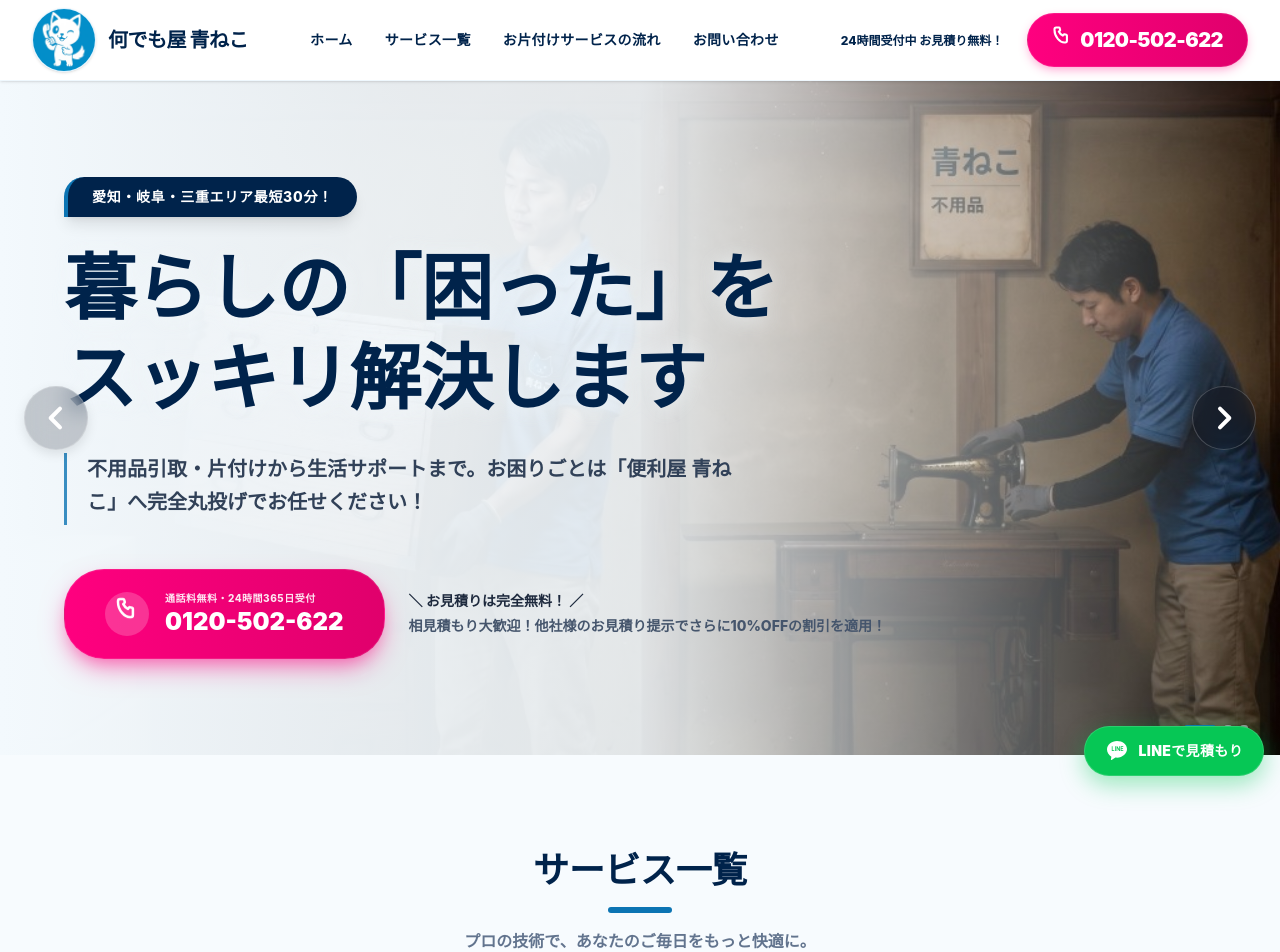
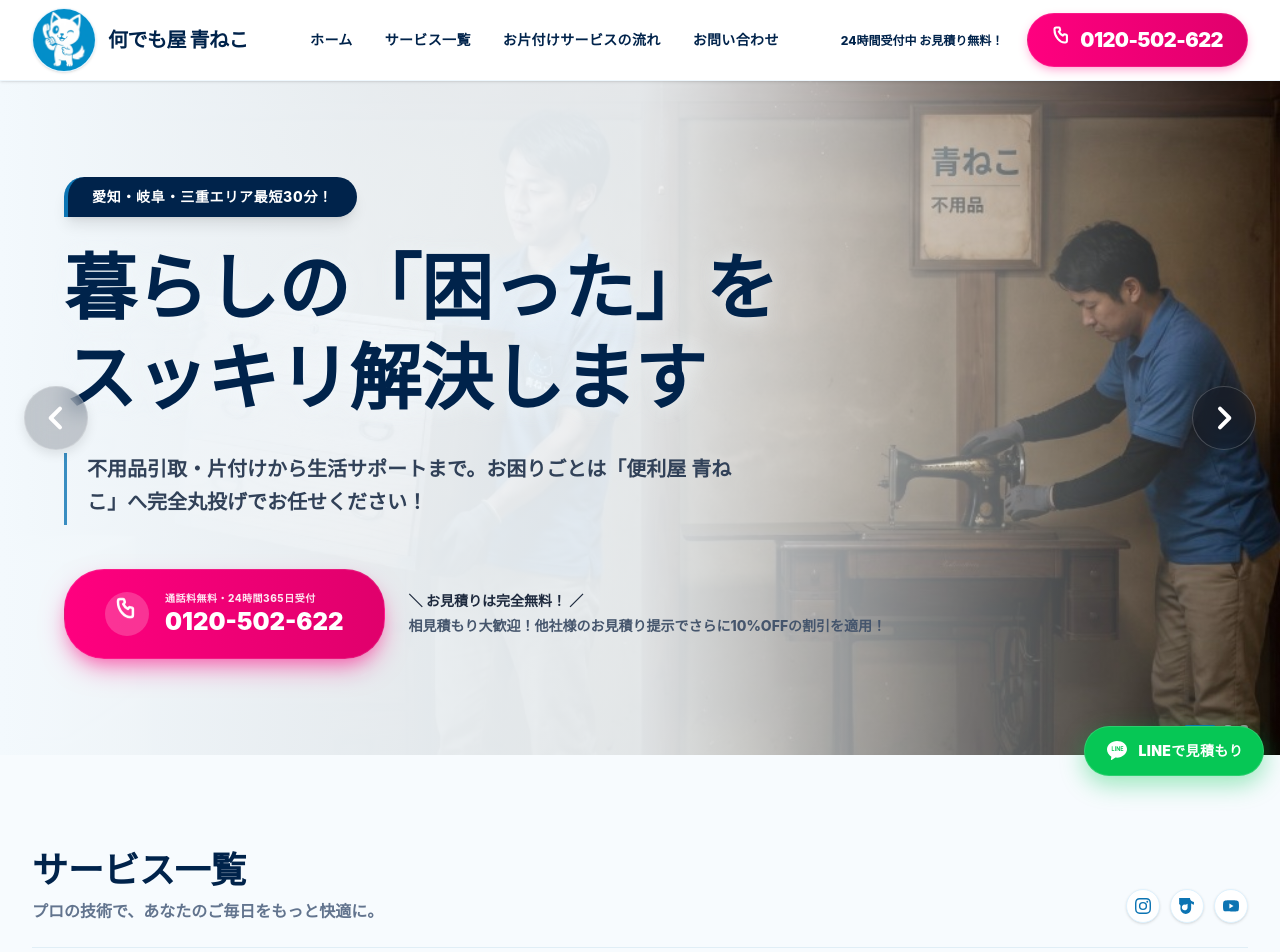
Before and after one commit to nandemoyaaoneko/aoneko, a React (Vite) app: page / in a window 1280 px wide. Shown: the top 952 px of the page. Built offline with nearby package versions, Linux system fonts and the light colour scheme; a web font is replaced by a local one.

Commit message:
style: add premium, soft SNS icons next to services header and in the footer

```diff
--- a/src/App.jsx
+++ b/src/App.jsx
@@ -322,14 +322,52 @@ export default function App() {
         {/* Services Section ("サービス一覧") */}
         <section className="py-24 bg-[#EAF5FC]/40 relative overflow-hidden" id="services">
           <div className="max-w-7xl mx-auto px-4 sm:px-6 lg:px-8 relative z-10">
-            <div className="text-center max-w-3xl mx-auto mb-16">
-              <h2 className="text-3xl sm:text-4xl font-black text-jeimas-blue-dark tracking-[-0.02em]">
-                サービス一覧
-              </h2>
-              <div className="h-1.5 w-16 bg-[#0C74B3] mx-auto mt-4 rounded-full" />
-              <p className="text-sm sm:text-base text-slate-500 mt-4 font-bold">
-                プロの技術で、あなたのご毎日をもっと快適に。
-              </p>
+            <div className="flex flex-col md:flex-row md:items-end md:justify-between mb-16 gap-6 border-b border-[#E0EEF6] pb-6">
+              <div className="text-left">
+                <h2 className="text-3xl sm:text-4xl font-black text-jeimas-blue-dark tracking-[-0.02em]">
+                  サービス一覧
+                </h2>
+                <p className="text-sm sm:text-base text-slate-500 mt-2 font-bold">
+                  プロの技術で、あなたのご毎日をもっと快適に。
+                </p>
+              </div>
+
+              {/* SNS Buttons - right next to Services title */}
+              <div className="flex items-center gap-2.5">
+                <a
+                  href="https://www.instagram.com/"
+                  target="_blank"
+                  rel="noopener noreferrer"
+                  className="w-7.5 h-7.5 sm:w-8.5 sm:h-8.5 rounded-full border border-sky-100 bg-white text-[#0C74B3] flex items-center justify-center transition-all duration-300 hover:bg-[#EAF5FC] hover:border-[#0C74B3]/30 hover:scale-105 shadow-sm"
+                  aria-label="Instagram"
+                >
+                  <svg className="w-3.5 h-3.5 sm:w-4 sm:h-4 fill-current" viewBox="0 0 24 24">
+                    <path d="M12 2.163c3.204 0 3.584.012 4.85.07 3.252.148 4.771 1.691 4.919 4.919.058 1.265.069 1.645.069 4.849 0 3.205-.012 3.584-.069 4.849-.149 3.225-1.664 4.771-4.919 4.919-1.266.058-1.644.07-4.85.07-3.204 0-3.584-.012-4.849-.07-3.26-.149-4.771-1.699-4.919-4.92-.058-1.265-.07-1.644-.07-4.849 0-3.204.013-3.583.07-4.849.149-3.227 1.664-4.771 4.919-4.919 1.266-.057 1.645-.069 4.849-.069zM12 0C8.741 0 8.333.014 7.053.072 2.695.272.273 2.69.073 7.051.014 8.333 0 8.741 0 12c0 3.259.014 3.668.072 4.948.2 4.358 2.618 6.78 6.98 6.98 1.281.058 1.689.072 4.948.072 3.259 0 3.668-.014 4.948-.072 4.354-.2 6.782-2.618 6.979-6.98.059-1.28.073-1.689.073-4.948 0-3.259-.014-3.667-.072-4.947-.196-4.354-2.617-6.78-6.979-6.98C15.668.014 15.259 0 12 0zm0 5.838a6.162 6.162 0 1 0 0 12.324 6.162 6.162 0 0 0 0-12.324zM12 16a4 4 0 1 1 0-8 4 4 0 0 1 0 8zm6.406-11.845a1.44 1.44 0 1 0 0 2.881 1.44 1.44 0 0 0 0-2.881z"/>
+                  </svg>
+                </a>
+                <a
+                  href="https://www.tiktok.com/"
+                  target="_blank"
+                  rel="noopener noreferrer"
+                  className="w-7.5 h-7.5 sm:w-8.5 sm:h-8.5 rounded-full border border-sky-100 bg-white text-[#0C74B3] flex items-center justify-center transition-all duration-300 hover:bg-[#EAF5FC] hover:border-[#0C74B3]/30 hover:scale-105 shadow-sm"
+                  aria-label="TikTok"
+                >
+                  <svg className="w-3.5 h-3.5 sm:w-4 sm:h-4 fill-current" viewBox="0 0 24 24">
+                    <path d="M12.525.02c1.31-.02 2.61-.01 3.91-.02.08 1.53.63 3.09 1.75 4.17 1.12 1.11 2.7 1.62 4.24 1.79v4.03c-1.44-.17-2.86-.74-3.95-1.72-.1-.09-.17-.15-.26-.24V15.5c-.06 2.52-.96 5.16-2.99 6.75-2.22 1.74-5.46 2.11-8.03 1.05-2.73-1.12-4.83-3.83-5.06-6.81-.29-3.8 2.37-7.69-6.2-8.38 1.44-.26 2.97-.04 4.3.56V.02zm-4.31 9.9c-2.3.26-4.08 2.33-3.87 4.67.17 2.02 1.83 3.73 3.84 3.91 2.19.19 4.22-1.31 4.57-3.48.07-.46.08-.94.08-1.4V8.58c-1.39.99-3.12 1.49-4.7 1.34z"/>
+                  </svg>
+                </a>
+                <a
+                  href="https://www.youtube.com/"
+                  target="_blank"
+                  rel="noopener noreferrer"
+                  className="w-7.5 h-7.5 sm:w-8.5 sm:h-8.5 rounded-full border border-sky-100 bg-white text-[#0C74B3] flex items-center justify-center transition-all duration-300 hover:bg-[#EAF5FC] hover:border-[#0C74B3]/30 hover:scale-105 shadow-sm"
+                  aria-label="YouTube"
+                >
+                  <svg className="w-3.5 h-3.5 sm:w-4 sm:h-4 fill-current" viewBox="0 0 24 24">
+                    <path d="M23.498 6.163a3.003 3.003 0 0 0-2.11-2.107C19.505 3.545 12 3.545 12 3.545s-7.505 0-9.388.511a3.002 3.002 0 0 0-2.11 2.107C0 8.053 0 12 0 12s0 3.948.502 5.837a3.003 3.003 0 0 0 2.11 2.107c1.883.511 9.388.511 9.388.511s7.505 0 9.388-.511a3.002 3.002 0 0 0 2.11-2.107c.502-1.89.502-5.837.502-5.837s0-3.948-.502-5.837zM9.545 15.568V8.432L15.818 12l-6.273 3.568z"/>
+                  </svg>
+                </a>
+              </div>
             </div>
 
             {/* Desktop-only: Selector + Detail Interactive Panel */}
@@ -1256,6 +1294,43 @@ export default function App() {
                   <p className="text-[10px] font-semibold text-slate-500 leading-tight">古物商許可 愛知県公安委員会 第542662601800号</p>
                 </div>
               </div>
+
+              {/* SNS Buttons in Footer */}
+              <div className="mt-4 flex justify-center sm:justify-start items-center gap-3">
+                <a
+                  href="https://www.instagram.com/"
+                  target="_blank"
+                  rel="noopener noreferrer"
+                  className="w-7.5 h-7.5 rounded-full border border-jeimas-blue-dark/15 bg-white/40 text-jeimas-blue-dark flex items-center justify-center transition-all duration-300 hover:bg-white hover:text-[#0C74B3] hover:scale-105 shadow-sm"
+                  aria-label="Instagram"
+                >
+                  <svg className="w-3.5 h-3.5 fill-current" viewBox="0 0 24 24">
+                    <path d="M12 2.163c3.204 0 3.584.012 4.85.07 3.252.148 4.771 1.691 4.919 4.919.058 1.265.069 1.645.069 4.849 0 3.205-.012 3.584-.069 4.849-.149 3.225-1.664 4.771-4.919 4.919-1.266.058-1.644.07-4.85.07-3.204 0-3.584-.012-4.849-.07-3.26-.149-4.771-1.699-4.919-4.92-.058-1.265-.07-1.644-.07-4.849 0-3.204.013-3.583.07-4.849.149-3.227 1.664-4.771 4.919-4.919 1.266-.057 1.645-.069 4.849-.069zM12 0C8.741 0 8.333.014 7.053.072 2.695.272.273 2.69.073 7.051.014 8.333 0 8.741 0 12c0 3.259.014 3.668.072 4.948.2 4.358 2.618 6.78 6.98 6.98 1.281.058 1.689.072 4.948.072 3.259 0 3.668-.014 4.948-.072 4.354-.2 6.782-2.618 6.979-6.98.059-1.28.073-1.689.073-4.948 0-3.259-.014-3.667-.072-4.947-.196-4.354-2.617-6.78-6.979-6.98C15.668.014 15.259 0 12 0zm0 5.838a6.162 6.162 0 1 0 0 12.324 6.162 6.162 0 0 0 0-12.324zM12 16a4 4 0 1 1 0-8 4 4 0 0 1 0 8zm6.406-11.845a1.44 1.44 0 1 0 0 2.881 1.44 1.44 0 0 0 0-2.881z"/>
+                  </svg>
+                </a>
+                <a
+                  href="https://www.tiktok.com/"
+                  target="_blank"
+                  rel="noopener noreferrer"
+                  className="w-7.5 h-7.5 rounded-full border border-jeimas-blue-dark/15 bg-white/40 text-jeimas-blue-dark flex items-center justify-center transition-all duration-300 hover:bg-white hover:text-[#0C74B3] hover:scale-105 shadow-sm"
+                  aria-label="TikTok"
+                >
+                  <svg className="w-3.5 h-3.5 fill-current" viewBox="0 0 24 24">
+                    <path d="M12.525.02c1.31-.02 2.61-.01 3.91-.02.08 1.53.63 3.09 1.75 4.17 1.12 1.11 2.7 1.62 4.24 1.79v4.03c-1.44-.17-2.86-.74-3.95-1.72-.1-.09-.17-.15-.26-.24V15.5c-.06 2.52-.96 5.16-2.99 6.75-2.22 1.74-5.46 2.11-8.03 1.05-2.73-1.12-4.83-3.83-5.06-6.81-.29-3.8 2.37-7.69-6.2-8.38 1.44-.26 2.97-.04 4.3.56V.02zm-4.31 9.9c-2.3.26-4.08 2.33-3.87 4.67.17 2.02 1.83 3.73 3.84 3.91 2.19.19 4.22-1.31 4.57-3.48.07-.46.08-.94.08-1.4V8.58c-1.39.99-3.12 1.49-4.7 1.34z"/>
+                  </svg>
+                </a>
+                <a
+                  href="https://www.youtube.com/"
+                  target="_blank"
+                  rel="noopener noreferrer"
+                  className="w-7.5 h-7.5 rounded-full border border-jeimas-blue-dark/15 bg-white/40 text-jeimas-blue-dark flex items-center justify-center transition-all duration-300 hover:bg-white hover:text-[#0C74B3] hover:scale-105 shadow-sm"
+                  aria-label="YouTube"
+                >
+                  <svg className="w-3.5 h-3.5 fill-current" viewBox="0 0 24 24">
+                    <path d="M23.498 6.163a3.003 3.003 0 0 0-2.11-2.107C19.505 3.545 12 3.545 12 3.545s-7.505 0-9.388.511a3.002 3.002 0 0 0-2.11 2.107C0 8.053 0 12 0 12s0 3.948.502 5.837a3.003 3.003 0 0 0 2.11 2.107c1.883.511 9.388.511 9.388.511s7.505 0 9.388-.511a3.002 3.002 0 0 0 2.11-2.107c.502-1.89.502-5.837.502-5.837s0-3.948-.502-5.837zM9.545 15.568V8.432L15.818 12l-6.273 3.568z"/>
+                  </svg>
+                </a>
+              </div>
             </div>
           </div>
         </div>
```
